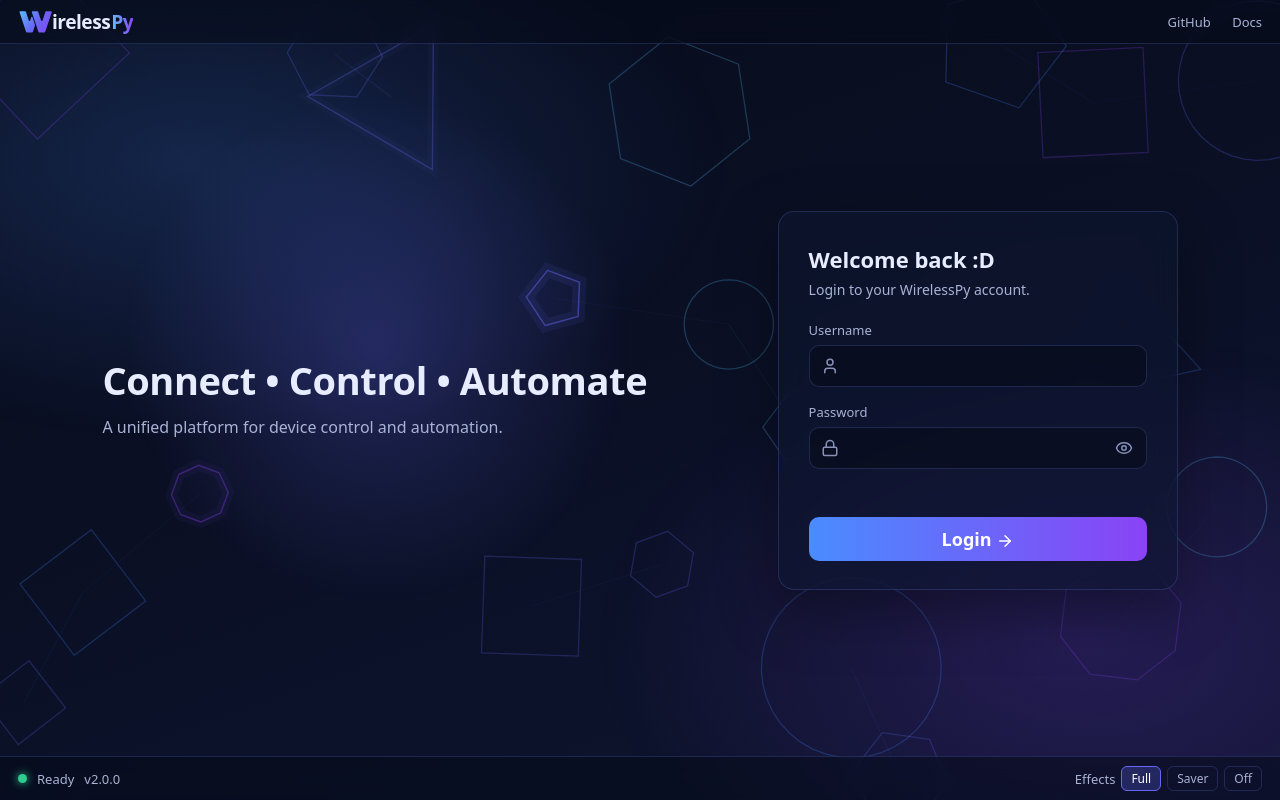
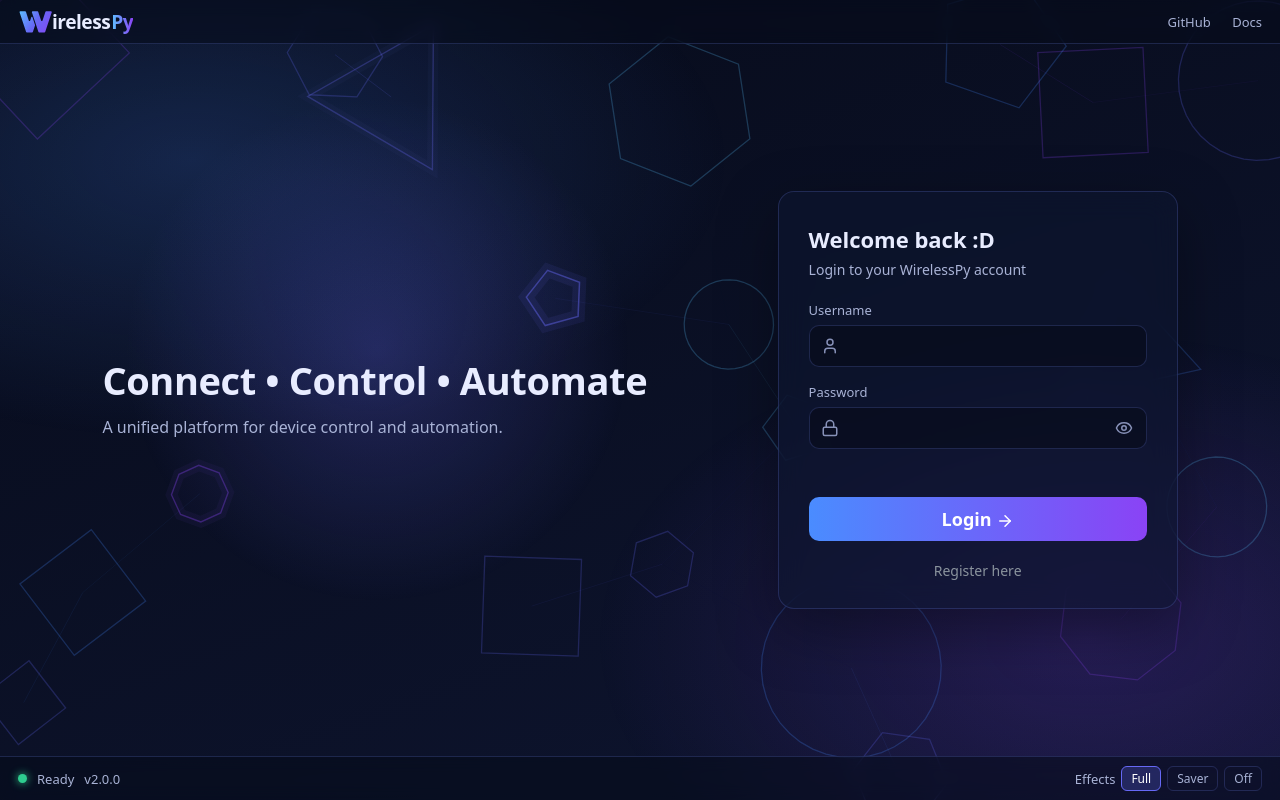
Before and after one commit to 45bbn/WirelessPy, a FastAPI app: page /login in a window 1280 px wide. Run offline with FastAPI, Linux system fonts and the light colour scheme; parts of the project's set-up code (start-up, migrations or seed data) failed here and were passed over.

Commit message:
login page done!

```diff
--- a/static/css/pages/login.css
+++ b/static/css/pages/login.css
@@ -456,6 +456,31 @@ input:focus-visible {
     display: none;
 }
 
+#toggle-form {
+    margin-top: 20px;
+    text-align: center;
+    font-size: 14px;
+    color: #8b949e;
+    cursor: pointer;
+    transition: color 0.3s ease;
+    user-select: none;
+}
+
+#toggle-form:hover {
+    color: var(--accent-1, --accent-3);
+    text-decoration: underline;
+}
+
+
+
+
+
+
+
+
+
+
+
 /* ---------- Mobile optimization ---------- */
 @media (max-width: 860px) {
     .stage {
--- a/static/js/api.js
+++ b/static/js/api.js
@@ -1,6 +1,7 @@
 let currentModule = null;
 let currentStyleEl = null;
 
+// SYSTEM API
 export async function loadModule(module) {
     const workspace = document.getElementById("workspace");
     const cacheBust = `?v=${Date.now()}`;
@@ -39,12 +40,30 @@ export async function loadModule(module) {
     workspace.hidden = false; // show workspace when load done
 }
 
+export async function getServerUptimeApi() {
+    const response = await fetch("/api/system/uptime", {
+        method: "GET"
+    });
+
+    const data = await response.json();
+
+    if (!response.ok) {
+        throw new Error(data.detail || "Failed to get server uptime");
+    }
+
+    return data
+}
+
+
+// VALIDATOR
 function requireDeviceFields(name, ip, port) {
     if (!name) throw new Error("Device name is required");
     if (!ip) throw new Error("IP address is required");
     if (!port) throw new Error("Port is required");
 }
 
+
+// DEVICE API
 export async function connectDeviceApi(name, ip, port, is_reconnect, device_id) {
     requireDeviceFields(name, ip, port)
     if (is_reconnect && (device_id == null)) {
@@ -162,15 +181,37 @@ export async function removeDeviceApi(id, name, ip, port) {
     return data;
 }
 
-export async function getServerUptimeApi() {
-    const response = await fetch("/api/system/uptime", {
-        method: "GET"
+
+// AUTH API
+export async function loginUserAPI(username, password) {
+    const response = await fetch("/api/auth/login", {
+        method: "POST",
+        credentials: "same-origin",
+        headers: { "Content-Type": "application/json" },
+        body: JSON.stringify({ username, password })
     });
 
     const data = await response.json();
 
     if (!response.ok) {
-        throw new Error(data.detail || "Failed to get server uptime");
+        throw new Error(data.detail || "Failed to login");
+    }
+
+    return data
+}
+
+export async function registerUserAPI(username, password) {
+    const response = await fetch("/api/auth/register", {
+        method: "POST",
+        credentials: "same-origin",
+        headers: { "Content-Type": "application/json" },
+        body: JSON.stringify({ username, password })
+    });
+
+    const data = await response.json();
+
+    if (!response.ok) {
+        throw new Error(data.detail || "Failed to login");
     }
 
     return data
--- a/static/js/login.js
+++ b/static/js/login.js
@@ -1,41 +1,111 @@
+import {bind} from "./core.js";
+import {loginUserAPI, registerUserAPI} from "./api.js";
+
 const form = document.getElementById("login-form");
 const errorEl = document.getElementById("error");
 const submit = document.getElementById("submit");
 
-form.addEventListener("submit", async e => {
+const formTitle = document.getElementById("form-title")
+const sub = document.querySelector(".sub");
+const submitLabel = document.querySelector(".btn-label")
+const formToggle = document.getElementById("toggle-form")
+
+const formState = {
+    mode: "login"   // login | register
+}
+
+function formRender() {
+    let titleText
+    let subText
+    let labelText
+    let toggleText
+
+    if (formState.mode === "login") {
+        titleText = "Welcome back :D"
+        subText = "Login to your WirelessPy account"
+        labelText = "Login"
+        toggleText = "Register here"
+    } else {
+        titleText = "Create your account"
+        subText = "Register your WirelessPy account"
+        labelText = "Register"
+        toggleText = "Login here"
+    }
+
+    formTitle.textContent = titleText
+    sub.textContent = subText
+    submitLabel.textContent = labelText
+    formToggle.textContent = toggleText
+}
+
+function toggleForm(e) {
+    e.preventDefault();
+    if (formState.mode === "login") {
+        formState.mode = "register"
+    } else {
+        formState.mode = "login"
+    }
+    formRender()
+}
+
+
+
+
+bind("#toggle-form", "click", toggleForm);
+
+
+
+
+
+
+
+
+
+form.addEventListener("submit", async (e) => {
     e.preventDefault();
     errorEl.textContent = "";
-    const username = form.username.value.trim(), password = form.password.value;
+
+    const username = form.username.value.trim();
+    const password = form.password.value;
 
     if (!username || !password) {
         errorEl.textContent = "Enter your username and password.";
         return;
     }
 
+    // Validate the form mode before doing anything else
+    const action = formState.mode;
+    if (action !== "login" && action !== "register") {
+        errorEl.textContent = "Form state error.";
+        return;
+    }
+
     submit.disabled = true;
 
     try {
-        // 1. TAMBAHKAN "const" DI SINI
-        const response = await fetch("/api/auth/login", {
-            method: "POST",
-            credentials: "same-origin",
-            headers: { "Content-Type": "application/json" },
-            body: JSON.stringify({ username, password })
-        });
+        // Pick the API function based on the current mode
+        const apiCall = action === "login" ? loginUserAPI : registerUserAPI;
+        const response = await apiCall(username, password);
 
-        if (response.ok) {
-            window.location.href = '/';
+        if (response.success) {
+            window.location.href = "/";
         } else {
-            errorEl.textContent = "Invalid username or password.";
+            errorEl.textContent =
+                response.detail ||
+                (action === "login"
+                    ? "Invalid username or password."
+                    : "Registration failed.");
         }
-
-    } catch (error) {
-        console.error(error);
-        errorEl.textContent = "Network error. Please try again.";
+    } catch (err) {
+        console.error(err);
+        errorEl.textContent = "Something went wrong. Please try again.";
     } finally {
+        // Always re-enable the button, success or fail
         submit.disabled = false;
     }
 });
+
+
 
 // Show / hide password
 const passInput = document.getElementById("password");
@@ -47,8 +117,6 @@ toggleBtn.addEventListener("click", () => {
     const reveal = passInput.type === "password";
     passInput.type = reveal ? "text" : "password";
 
-    // SVG elements have no .hidden property, so toggle the attribute directly.
-    // The CSS rule .toggle-pass svg[hidden] { display: none } does the hiding.
     eyeShow.toggleAttribute("hidden", reveal);
     eyeClose.toggleAttribute("hidden", !reveal);
 
--- a/templates/login.html
+++ b/templates/login.html
@@ -40,12 +40,12 @@
             </section>
 
             <form class="card" id="login-form" novalidate>
-                <h2>Welcome back :D</h2>
-                <p class="sub">Login to your WirelessPy account.</p>
+                <h2 id="form-title">Welcome back :D</h2>
+                <p class="sub">Login to your WirelessPy account</p>
 
                 <label for="username">Username</label>
                 <div class="field">
-                    <!-- Panggil ikon user -->
+
                     <svg class="field-icon" width="24" height="24">
                         <use href="#icon-user"></use>
                     </svg>
@@ -54,18 +54,18 @@
 
                 <label for="password">Password</label>
                 <div class="field">
-                    <!-- Panggil ikon lock -->
+
                     <svg class="field-icon" width="24" height="24">
                         <use href="#icon-lock"></use>
                     </svg>
                     <input id="password" name="password" type="password" autocomplete="current-password" required>
                     <button class="toggle-pass" id="toggle-pass" type="button" aria-label="Show password"
                         aria-pressed="false">
-                        <!-- Panggil ikon mata buka -->
+
                         <svg class="eye-show" width="24" height="24" aria-hidden="true">
                             <use href="#icon-eye"></use>
                         </svg>
-                        <!-- Panggil ikon mata tutup -->
+
                         <svg class="eye-close" width="24" height="24" aria-hidden="true" hidden>
                             <use href="#icon-eye-off"></use>
                         </svg>
@@ -76,11 +76,13 @@
 
                 <button class="btn" id="submit" type="submit">
                     <span class="btn-label">Login</span>
-                    <!-- Panggil ikon panah -->
+
                     <svg class="btn-arrow" width="24" height="24" aria-hidden="true">
                         <use href="#icon-arrow-right"></use>
                     </svg>
                 </button>
+
+                <div id="toggle-form">Register here</div>
             </form>
         </main>
 
```
Also changed, not shown: routes/auth.py (+3 -4 lines), readme.md.
